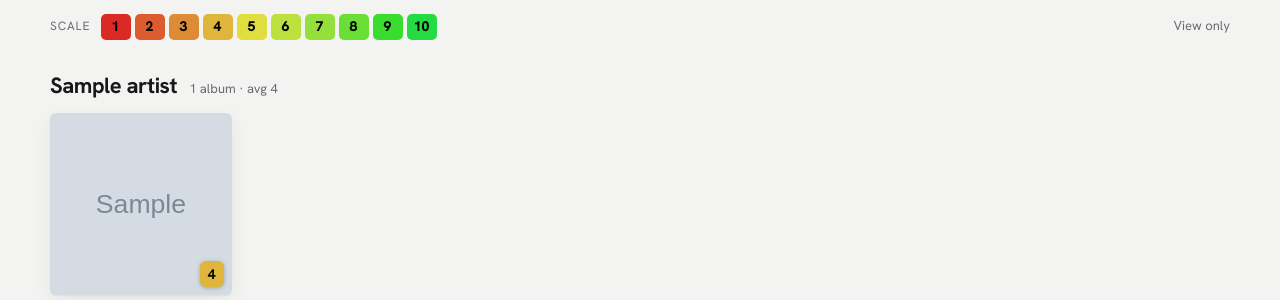
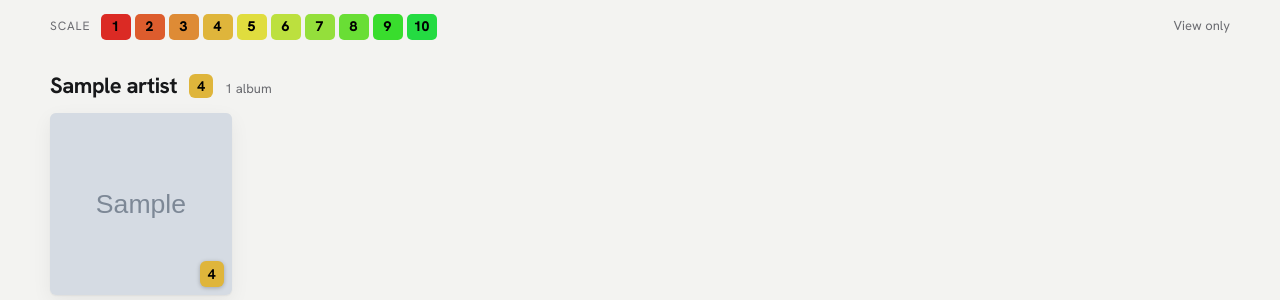
Before and after one commit to vineethkanpa07/musicboard, a Flask app: a page that uses templates/_head.html in a window 1280 px wide. Shown: the part 200-500 px from the top of the page. Run offline with Flask 3, Linux system fonts and the light colour scheme; tables that the repository leaves empty hold one stand-in row (values such as "Sample post"); grey boxes marked "Sample" are stand-in pictures; some libraries are stand-ins or nearby versions; some web fonts are replaced.

Commit message:
Show each artist's average as a colored score box next to their name
Co-Authored-By: Claude Opus 5.5 <noreply@anthropic.com>
Claude-Session: https://claude.ai/code/session_01CgiuXQ9NcdjfPR3pbBm7d3

```diff
--- a/static/app.js
+++ b/static/app.js
@@ -129,11 +129,12 @@
     }
     el.innerHTML = gs.map((g, gi) => {
       const avgs = g.albums.map(albumAvg).filter(v => v != null);
-      const gAvg = avgs.length ? fmt(avgs.reduce((a, b) => a + b, 0) / avgs.length) : null;
+      const gAvg = avgs.length ? avgs.reduce((a, b) => a + b, 0) / avgs.length : null;
       return `<section class="group" data-group="${g.id}" ${state.arrange ? 'draggable="true"' : ""}>
         <div class="group-head">
           <h2>${esc(g.name)}</h2>
-          <span class="meta">${plural(g.albums.length, "album")}${gAvg ? ` · avg ${gAvg}` : ""}</span>
+          ${gAvg != null ? `<span class="group-avg" style="background:${ratingColor(gAvg)}" title="Average of ${esc(g.name)}'s albums">${fmt(gAvg)}</span>` : ""}
+          <span class="meta">${plural(g.albums.length, "album")}</span>
           ${state.arrange ? `<div class="group-tools">
             <button class="icon-btn" type="button" data-act="gup" data-key="${g.id}" ${gi === 0 ? "disabled" : ""} aria-label="Move ${esc(g.name)} up">▲</button>
             <button class="icon-btn" type="button" data-act="gdown" data-key="${g.id}" ${gi === gs.length - 1 ? "disabled" : ""} aria-label="Move ${esc(g.name)} down">▼</button></div>` : ""}
--- a/static/style.css
+++ b/static/style.css
@@ -93,6 +93,8 @@ header.top { display: grid; grid-template-columns: 1fr auto 1fr; align-items: ce
 .card:hover .sleeve { transform: translateY(-3px); }
 .sleeve img { width: 100%; height: 100%; object-fit: cover; display: block; }
 .sleeve .ph { width: 100%; height: 100%; display: grid; place-items: center; font-family: var(--display); font-weight: 800; font-size: 44px; color: var(--muted); background: repeating-radial-gradient(circle at 50% 50%, var(--surface-2) 0 3px, var(--surface) 3px 5px); }
+/* an artist's average, styled like the score boxes */
+.group-avg { align-self: center; font-weight: 700; font-size: 14px; line-height: 1; padding: 5px 8px; border-radius: 6px; color: #000 !important; -webkit-text-fill-color: #000; }
 .avg { position: absolute; right: 8px; bottom: 8px; font-family: var(--mono); font-weight: 700; font-size: 14px; padding: 3px 8px; border-radius: 6px; color: #000 !important; box-shadow: 0 1px 4px rgb(0 0 0 / .25); }
 .card-title { font-weight: 600; font-size: 14px; line-height: 1.25; overflow-wrap: anywhere; }
 .card-sub { color: var(--muted); font-size: 12px; font-family: var(--mono); margin-top: -4px; }
```
